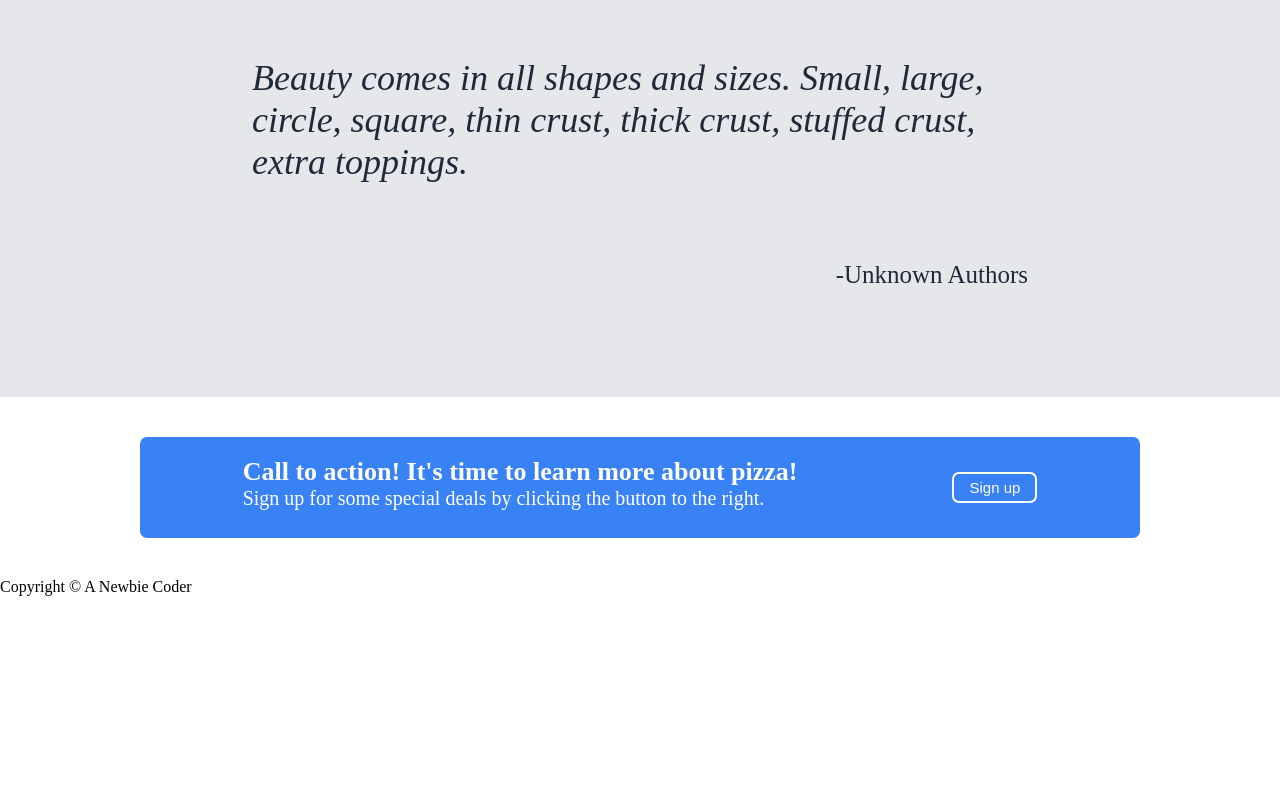
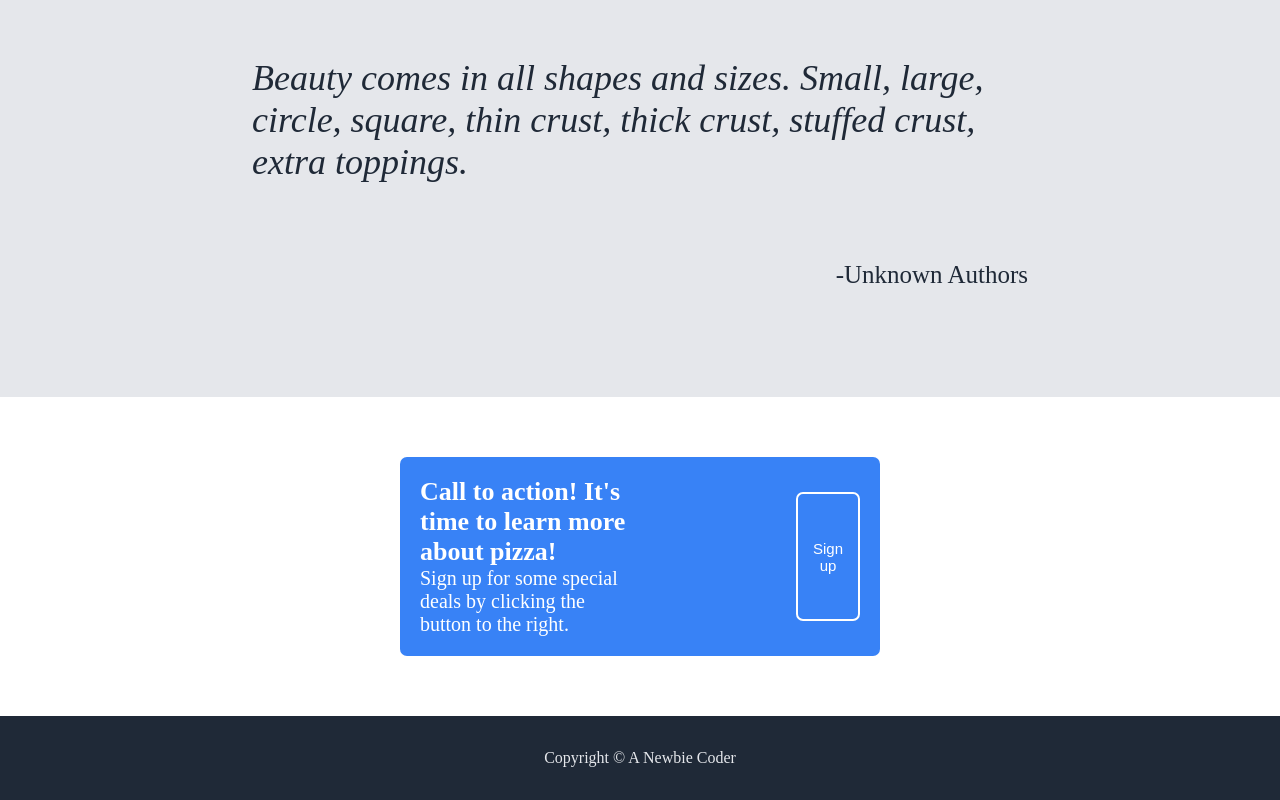
Before and after one commit to JeffLi117/Webpage-Creation-TOP, a plain HTML site: page index.html in a window 1280 px wide. Shown: the part 1229-2029 px from the top of the page. Before the commit the page ends 1825 px from the top, so only its background shows below. Drawn offline with Linux system fonts and the light colour scheme.

Commit message:
Complete webpage-creation-TOP

```diff
--- a/style.css
+++ b/style.css
@@ -49,7 +49,7 @@ html, body {
     justify-content: center;
     align-content: center;
     padding: 1em 1em;
-    margin: 2em 7em;
+    margin: 3em 20em;
     background-color: #3882F6;
     color: white;
     border-radius: 7px;
@@ -146,3 +146,12 @@ span {
       display: flex;
 
   }
+
+.footer {
+    height: 84px;
+    display: flex;
+    align-items: center;
+    justify-content: center;
+    background-color: #1F2937;
+    color: #E5E7EB;
+  }
```
